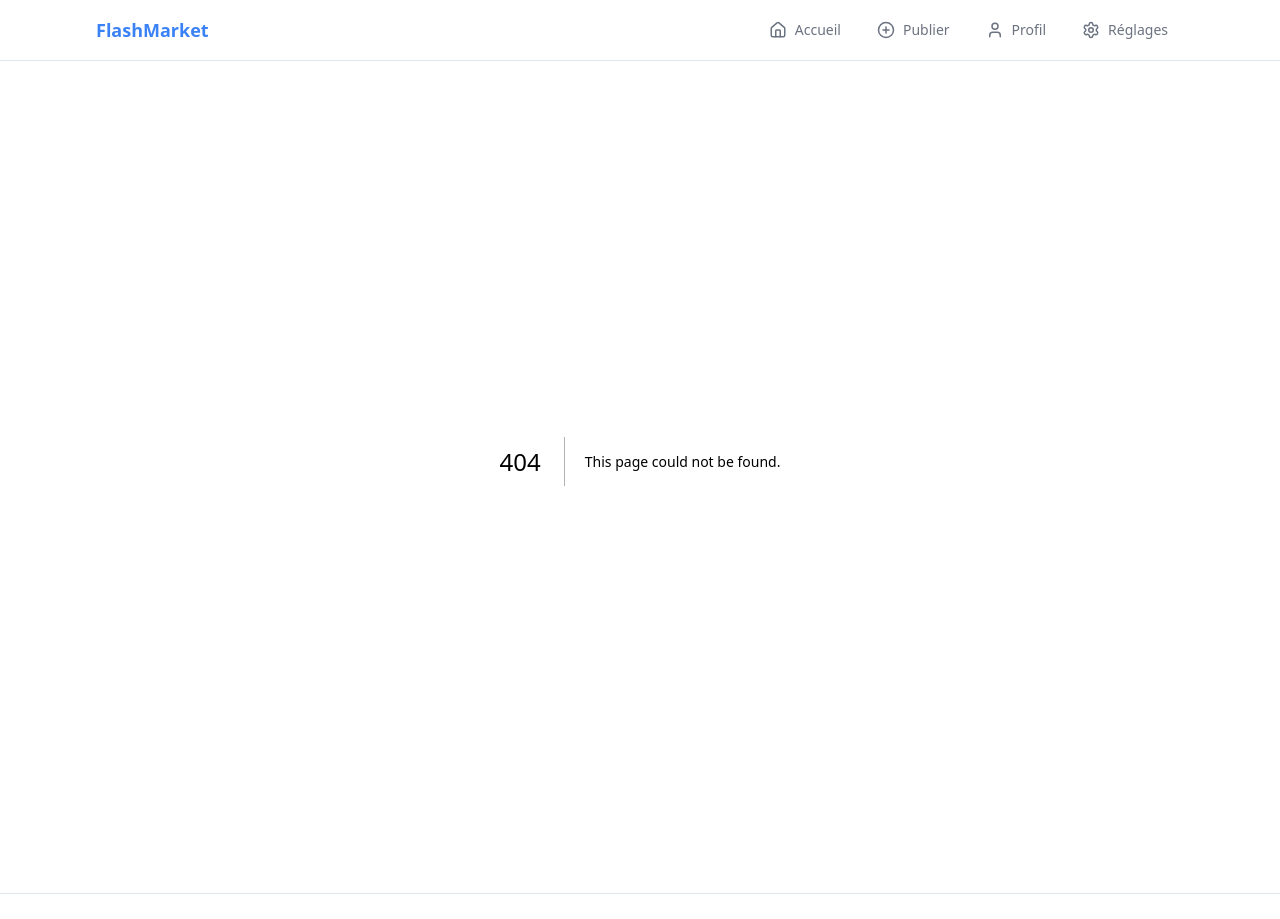
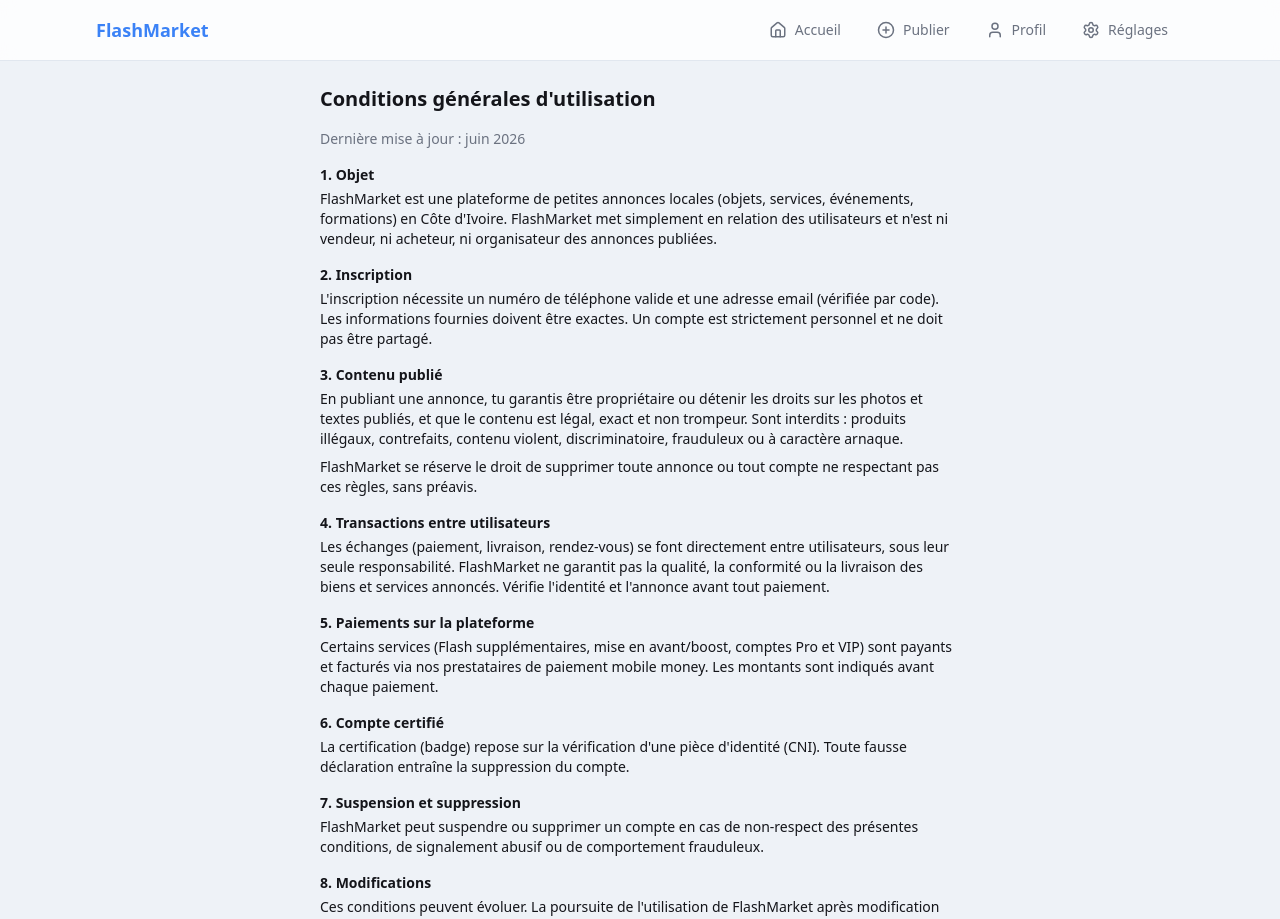
Before and after one commit to Larrhann/flashmarket, a Next.js app: page /cgu in a window 1280 px wide. Before the commit this address had no page. Shown: the top 919 px of the page. Built offline with nearby package versions, Linux system fonts and the light colour scheme.

Commit message:
Add legal pages (privacy, CGU, mentions legales) and posts security migration

```diff
--- /dev/null
+++ b/src/app/cgu/page.tsx
@@ -0,0 +1,88 @@
+export default function CguPage() {
+  return (
+    <main className="px-4 py-6 md:mx-auto md:max-w-2xl">
+      <h1 className="mb-4 text-xl font-bold">Conditions générales d&apos;utilisation</h1>
+
+      <div className="space-y-4 text-sm text-foreground">
+        <p className="text-muted">Dernière mise à jour : juin 2026</p>
+
+        <section>
+          <h2 className="mb-1 font-semibold">1. Objet</h2>
+          <p>
+            FlashMarket est une plateforme de petites annonces locales (objets, services,
+            événements, formations) en Côte d&apos;Ivoire. FlashMarket met simplement en
+            relation des utilisateurs et n&apos;est ni vendeur, ni acheteur, ni organisateur
+            des annonces publiées.
+          </p>
+        </section>
+
+        <section>
+          <h2 className="mb-1 font-semibold">2. Inscription</h2>
+          <p>
+            L&apos;inscription nécessite un numéro de téléphone valide et une adresse email
+            (vérifiée par code). Les informations fournies doivent être exactes. Un compte
+            est strictement personnel et ne doit pas être partagé.
+          </p>
+        </section>
+
+        <section>
+          <h2 className="mb-1 font-semibold">3. Contenu publié</h2>
+          <p>
+            En publiant une annonce, tu garantis être propriétaire ou détenir les droits
+            sur les photos et textes publiés, et que le contenu est légal, exact et non
+            trompeur. Sont interdits : produits illégaux, contrefaits, contenu violent,
+            discriminatoire, frauduleux ou à caractère arnaque.
+          </p>
+          <p className="mt-2">
+            FlashMarket se réserve le droit de supprimer toute annonce ou tout compte ne
+            respectant pas ces règles, sans préavis.
+          </p>
+        </section>
+
+        <section>
+          <h2 className="mb-1 font-semibold">4. Transactions entre utilisateurs</h2>
+          <p>
+            Les échanges (paiement, livraison, rendez-vous) se font directement entre
+            utilisateurs, sous leur seule responsabilité. FlashMarket ne garantit pas la
+            qualité, la conformité ou la livraison des biens et services annoncés.
+            Vérifie l&apos;identité et l&apos;annonce avant tout paiement.
+          </p>
+        </section>
+
+        <section>
+          <h2 className="mb-1 font-semibold">5. Paiements sur la plateforme</h2>
+          <p>
+            Certains services (Flash supplémentaires, mise en avant/boost, comptes Pro et
+            VIP) sont payants et facturés via nos prestataires de paiement mobile money.
+            Les montants sont indiqués avant chaque paiement.
+          </p>
+        </section>
+
+        <section>
+          <h2 className="mb-1 font-semibold">6. Compte certifié</h2>
+          <p>
+            La certification (badge) repose sur la vérification d&apos;une pièce
+            d&apos;identité (CNI). Toute fausse déclaration entraîne la suppression du
+            compte.
+          </p>
+        </section>
+
+        <section>
+          <h2 className="mb-1 font-semibold">7. Suspension et suppression</h2>
+          <p>
+            FlashMarket peut suspendre ou supprimer un compte en cas de non-respect des
+            présentes conditions, de signalement abusif ou de comportement frauduleux.
+          </p>
+        </section>
+
+        <section>
+          <h2 className="mb-1 font-semibold">8. Modifications</h2>
+          <p>
+            Ces conditions peuvent évoluer. La poursuite de l&apos;utilisation de
+            FlashMarket après modification vaut acceptation des nouvelles conditions.
+          </p>
+        </section>
+      </div>
+    </main>
+  );
+}
--- /dev/null
+++ b/src/app/confidentialite/page.tsx
@@ -0,0 +1,70 @@
+export default function ConfidentialitePage() {
+  return (
+    <main className="px-4 py-6 md:mx-auto md:max-w-2xl">
+      <h1 className="mb-4 text-xl font-bold">Politique de confidentialité</h1>
+
+      <div className="space-y-4 text-sm text-foreground">
+        <p className="text-muted">Dernière mise à jour : juin 2026</p>
+
+        <section>
+          <h2 className="mb-1 font-semibold">1. Données collectées</h2>
+          <p>
+            Lors de l&apos;inscription, FlashMarket collecte : nom, prénom, numéro de
+            téléphone, adresse email, ville et quartier. Lors de la publication d&apos;une
+            annonce, nous collectons également : titre, description, prix, photos et
+            coordonnées de contact (WhatsApp, numéro d&apos;appel). Si tu demandes la
+            certification de ton compte, une copie de ta CNI (recto/verso) est collectée.
+          </p>
+        </section>
+
+        <section>
+          <h2 className="mb-1 font-semibold">2. Utilisation des données</h2>
+          <p>
+            Ces données servent à : créer et sécuriser ton compte, afficher tes annonces
+            dans ton quartier/ville, te permettre d&apos;être contacté par d&apos;autres
+            utilisateurs, traiter les paiements (boost, abonnements), et lutter contre la
+            fraude (vérification d&apos;identité).
+          </p>
+        </section>
+
+        <section>
+          <h2 className="mb-1 font-semibold">3. Partage des données</h2>
+          <p>
+            Tes coordonnées de contact (WhatsApp/appel) sont visibles publiquement sur tes
+            annonces, car c&apos;est leur but. Les autres données (email, CNI) ne sont
+            jamais vendues à des tiers. Elles peuvent être partagées avec nos prestataires
+            techniques (hébergement, paiement) uniquement pour le fonctionnement du
+            service.
+          </p>
+        </section>
+
+        <section>
+          <h2 className="mb-1 font-semibold">4. Conservation</h2>
+          <p>
+            Les données sont conservées tant que ton compte est actif. Tu peux demander la
+            suppression de ton compte et de tes données à tout moment via les Réglages ou
+            en nous contactant.
+          </p>
+        </section>
+
+        <section>
+          <h2 className="mb-1 font-semibold">5. Vos droits</h2>
+          <p>
+            Conformément à la loi ivoirienne n°2013-450 relative à la protection des
+            données à caractère personnel, tu disposes d&apos;un droit d&apos;accès, de
+            rectification et de suppression de tes données personnelles.
+          </p>
+        </section>
+
+        <section>
+          <h2 className="mb-1 font-semibold">6. Sécurité</h2>
+          <p>
+            Les données sont stockées de manière sécurisée (chiffrement en transit via
+            HTTPS, accès restreint par compte). Les photos de pièces d&apos;identité ne sont
+            accessibles qu&apos;à l&apos;équipe FlashMarket pour la vérification.
+          </p>
+        </section>
+      </div>
+    </main>
+  );
+}
--- /dev/null
+++ b/src/app/mentions-legales/page.tsx
@@ -0,0 +1,50 @@
+export default function MentionsLegalesPage() {
+  return (
+    <main className="px-4 py-6 md:mx-auto md:max-w-2xl">
+      <h1 className="mb-4 text-xl font-bold">Mentions légales</h1>
+
+      <div className="space-y-4 text-sm text-foreground">
+        <section>
+          <h2 className="mb-1 font-semibold">Édition</h2>
+          <p>
+            FlashMarket est édité depuis la Côte d&apos;Ivoire. Pour toute question,
+            contacte-nous via WhatsApp Business depuis l&apos;application.
+          </p>
+        </section>
+
+        <section>
+          <h2 className="mb-1 font-semibold">Propriété intellectuelle</h2>
+          <p>
+            Le nom « FlashMarket », le logo et l&apos;interface de l&apos;application sont
+            la propriété de leur éditeur. Toute reproduction sans autorisation est
+            interdite.
+          </p>
+          <p className="mt-2">
+            Le contenu publié par les utilisateurs (textes, photos d&apos;annonces) reste
+            la propriété de son auteur, qui en garantit les droits. En publiant sur
+            FlashMarket, l&apos;utilisateur accorde à FlashMarket le droit d&apos;afficher
+            ce contenu sur la plateforme (fil d&apos;actualité, mise en avant).
+          </p>
+        </section>
+
+        <section>
+          <h2 className="mb-1 font-semibold">Signalement de contenu</h2>
+          <p>
+            Si un contenu publié porte atteinte à tes droits (image, marque, propriété
+            intellectuelle) ou enfreint la loi, signale-le via WhatsApp Business avec le
+            lien de l&apos;annonce concernée. Le contenu signalé sera examiné et retiré si
+            justifié.
+          </p>
+        </section>
+
+        <section>
+          <h2 className="mb-1 font-semibold">Hébergement</h2>
+          <p>
+            L&apos;application est hébergée par Vercel Inc. La base de données et le
+            stockage sont hébergés par Supabase.
+          </p>
+        </section>
+      </div>
+    </main>
+  );
+}
--- a/src/components/site-footer.tsx
+++ b/src/components/site-footer.tsx
@@ -35,7 +35,9 @@
           <p className="mb-3 font-semibold">Informations</p>
           <ul className="space-y-2 text-muted">
             <li><Link href="/onboarding" className="hover:text-primary">Connexion / Inscription</Link></li>
-            <li className="text-muted">Côte d&apos;Ivoire</li>
+            <li><Link href="/confidentialite" className="hover:text-primary">Confidentialité</Link></li>
+            <li><Link href="/cgu" className="hover:text-primary">Conditions d&apos;utilisation</Link></li>
+            <li><Link href="/mentions-legales" className="hover:text-primary">Mentions légales</Link></li>
           </ul>
         </div>
       </div>
```
Also changed, not shown: 1 other file (tests, documents, lock files or other folders).
